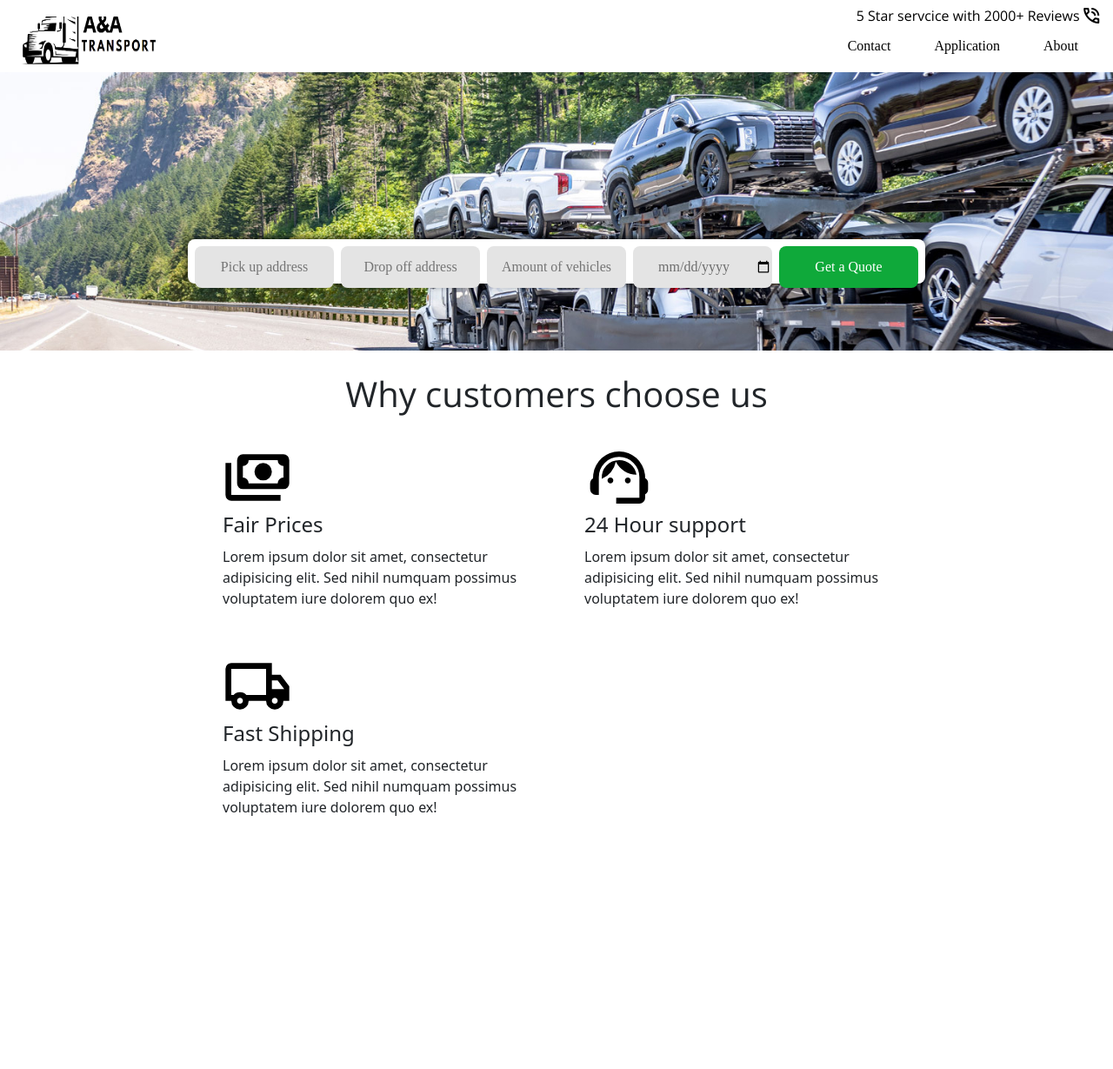
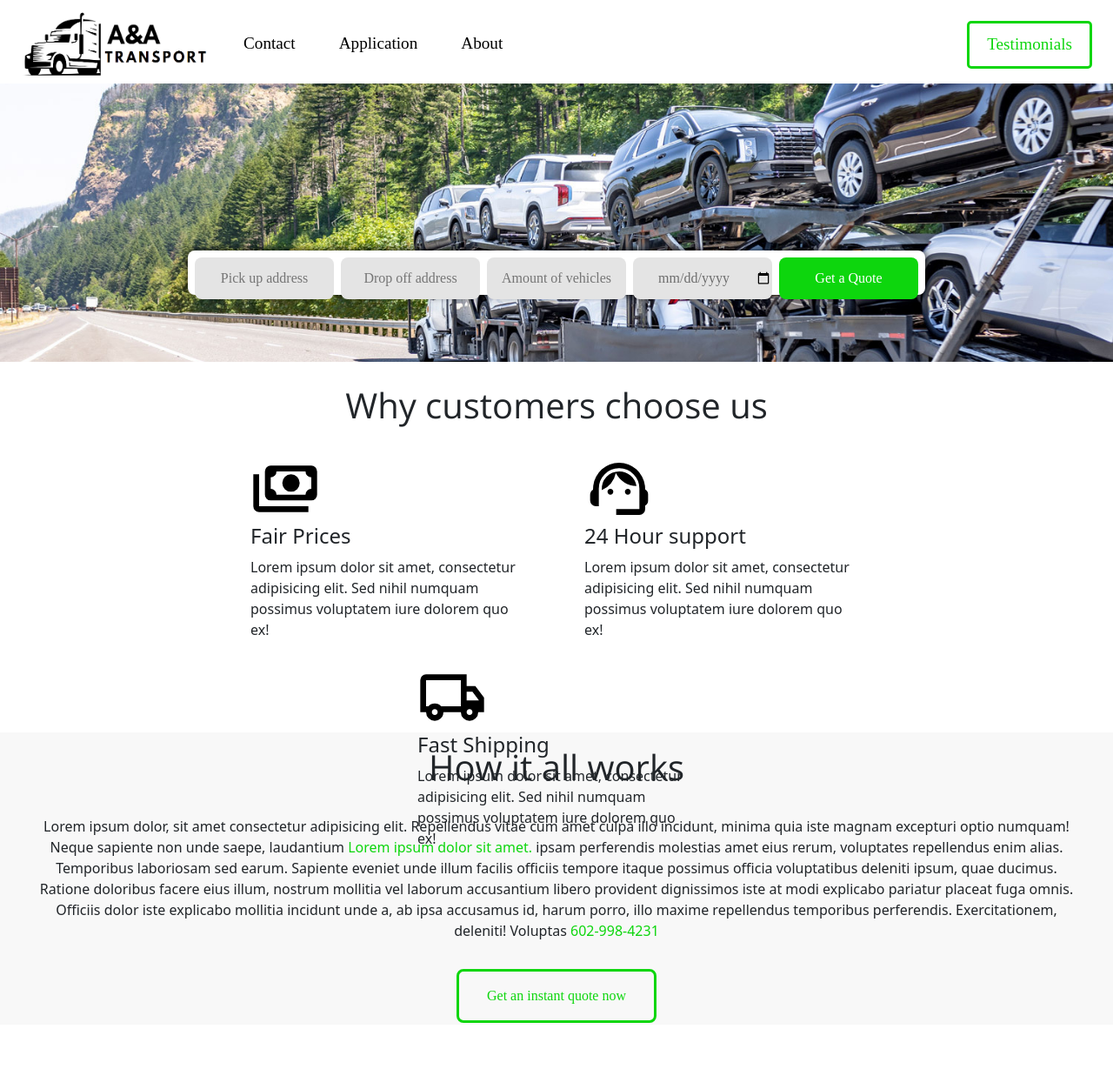
Before and after one commit to asherpage/Website-Coding-Development, a website: page index.html in a window 1280 px wide. Shown: the whole page at 87% size. After the commit the page ends 1178 px from the top, so only its background shows below. Drawn offline with nearby package versions, Linux system fonts and the light colour scheme; a web font is replaced by a local one.

Commit message:
a lot of changes to home page and re design of navbar

```diff
--- a/SCSS/home.scss
+++ b/SCSS/home.scss
@@ -26,7 +26,7 @@ display: flex;
 }
 
 .button {
-    background-color: #0fa93a;
+    background-color: #0dd60d;
     color: white;
     border: none;
     border-radius: 0.5rem;
@@ -39,7 +39,7 @@ display: flex;
     font-family: kanit;
     transition: 0.3s;
     &:hover{
-        background-color: #0d7c2c;
+        background-color: #13b413;
         transition: 0.3s;
     }
 }
@@ -110,12 +110,12 @@ display: flex;
     flex-wrap: wrap;
     justify-content: center;
     align-items: center;
-    height: 32rem;
-    width: 90rem;
+    height: 20rem;
+    width: 75rem;
   }
 
   .box {
-    width: 22rem;
+    width: 20rem;
     text-align: left;
     height: 15rem;
     margin: 0rem 2rem 0rem 2rem;
@@ -139,3 +139,35 @@ display: flex;
 ::-webkit-scrollbar-thumb {
     background: gray;
 }
+.work-container{
+  background-color: #f8f8f8;
+  display: flex;
+    justify-content: center;
+}
+.work-section{
+  margin-top: 1rem;
+  font-weight: 400;
+  width: 75rem;
+  height: 20rem;
+  text-align: center;
+  button{
+    margin-top: 1rem;
+    background-color: #f8f8f8;
+    color: #0dd60d;
+    border: 3px solid #0dd60d;
+    border-radius: 0.5rem;
+    padding: 1rem 2rem 1rem 2rem;
+    font-family: kanit;
+    transition: 0.3s;
+    &:hover{
+      background-color: #0dd60d;
+      color: #ffffff;
+      font-weight: 500;
+      transition: 0.3s;
+    }
+  }
+  span{
+    color: #0dd60d;
+    font-weight: 500;
+  }
+}
--- a/SCSS/nav.scss
+++ b/SCSS/nav.scss
@@ -3,22 +3,23 @@
     display: flex;
     justify-content: space-between;
     align-items: center;
+    left: 0;
     background-color: #ffffff; /* Change this to your desired background color */
     color: rgb(0, 0, 0); /* Change this to your desired text color */
     padding: 10px 20px;
-    height: 5vw;
+    height: 6rem;
     z-index: 9;
-    top: 1.5vw;
+    top: 0;
     position: sticky;
     font-family: kanit;
 }
 
 /* Style the logo */
 .logo img {
-    margin-top: -2rem;
+    margin-top: 0;
     max-width: 100%;
     height: 5rem;
-    width: 11rem;
+    width: 15rem;
 }
 
 /* Style the buttons container */
@@ -35,33 +36,51 @@
     padding: 10px 20px;
     border-radius: 5px;
     cursor: pointer;
-    font-size: 16px;
+    font-size: 1.2rem;
     text-decoration: none;
     font-family: kanit;
 }
 
 /* Position the buttons on the right side */
 .buttons {
-    margin-left: auto;
+    margin-right: auto;
 }
-.nav-top{
-    background-color: rgb(255, 255, 255);
-    width: 100%;
-    height: 1.5vw;
-    top: 0;
-    z-index: 10;
-    position: sticky;
-    float: right;
-    color: rgb(0, 0, 0);
-    .review{
-        position: absolute;
-        top: .5vw;
-        right: 3vw;
-        color: rgb(0, 0, 0);
-        font-family: nav;
-        font-weight: 100;
+.testi {
+    border: 3px solid #0dd60d;
+    background-color: #ffffff;
+    color: #0dd60d;
+    transition: 0.3s;
+    position: absolute;
+    right: 1.5rem;
+    /* Position the element to the right */
+    top: 1.5rem;
+    /* Adjust vertical positioning if needed */
+
+    &:hover {
+        background-color: #0dd60d;
+        color: #ffffff;
+        font-weight: 500;
+        transition: 0.3s;
     }
 }
+// .nav-top{
+//     background-color: rgb(255, 255, 255);
+//     width: 100%;
+//     height: 1.5vw;
+//     top: 0;
+//     z-index: 10;
+//     position: sticky;
+//     float: right;
+//     color: rgb(0, 0, 0);
+//     .review{
+//         position: absolute;
+//         top: .5vw;
+//         right: 3vw;
+//         color: rgb(0, 0, 0);
+//         font-family: nav;
+//         font-weight: 100;
+//     }
+// }
 .material-symbols-outlined {
     margin: .5vw .5vw;
     position: absolute;
@@ -72,3 +91,11 @@
   'GRAD' 0,
   'opsz' 24
 }
+
+.review{
+    font-family: navbold;
+    font-weight: 500;
+    position: fixed;
+    right: 1rem;
+    z-index: 20;
+}
--- a/index.html
+++ b/index.html
@@ -8,20 +8,9 @@
     <link rel="stylesheet" href="https://fonts.googleapis.com/css2?family=Material+Symbols+Outlined:opsz,wght,FILL,GRAD@20..48,100..700,0..1,-50..200" />
     <link rel="stylesheet" href="https://fonts.googleapis.com/css2?family=Material+Symbols+Outlined:opsz,wght,FILL,GRAD@20..48,100..700,0..1,-50..200" />
     <title> A&A | Home </title>
-    <style>
-        .material-symbols-outlined {
-          font-variation-settings:
-          'FILL' 0,
-          'wght' 400,
-          'GRAD' 0,
-          'opsz' 24
-        }
-        </style>
 </head>
 <body>
-    <div class="nav-top"><div class="review">5 Star servcice with 2000+ Reviews</div><span class="material-symbols-outlined">
-        phone_in_talk
-        </span></div>
+    <!-- <div class="review">5 Star servcice with 2000+ Reviews</div><span class="material-symbols-outlined">phone_in_talk</span> -->
     <nav class="navbar">
         <div class="logo">
             <img src="./images/capture.png" alt="Logo">
@@ -30,6 +19,7 @@
             <a class="nav-button" href="./contact.html">Contact</a>
             <a class="nav-button" href="./application.html">Application</a>
             <a class="nav-button" href="./about.html">About</a>
+            <a class="nav-button testi" href="">Testimonials</a>
         </div>
         </nav>
         <div class="banner-home">
@@ -61,10 +51,18 @@
                     <h2>Fast Shipping</h2>
                     <p>Lorem ipsum dolor sit amet, consectetur adipisicing elit. Sed nihil numquam possimus voluptatem iure dolorem quo ex!</p>
                 </div>
+                <!-- <div class="box"></div>
                 <div class="box"></div>
-                <div class="box"></div>
-                <div class="box"></div>
+                <div class="box"></div> -->
               </div>
+              <div class="work-container">
+              <div class="work-section">
+              <h1>How it all works</h1>
+              <p>Lorem ipsum dolor, sit amet consectetur adipisicing elit. Repellendus vitae cum amet culpa illo incidunt, minima quia iste magnam excepturi optio numquam! Neque sapiente non unde saepe, laudantium <span>Lorem ipsum dolor sit amet.</span> ipsam perferendis molestias amet eius rerum, voluptates repellendus enim alias. Temporibus laboriosam sed earum. Sapiente eveniet unde illum facilis officiis tempore itaque possimus officia voluptatibus deleniti ipsum, quae ducimus. Ratione doloribus facere eius illum, nostrum mollitia vel laborum accusantium libero provident dignissimos iste at modi explicabo pariatur placeat fuga omnis. Officiis dolor iste explicabo mollitia incidunt unde a, ab ipsa accusamus id, harum porro, illo maxime repellendus temporibus perferendis. Exercitationem, deleniti! Voluptas <span>602-998-4231</span></p>
+              <button>Get an instant quote now</button>
+            </div>
+            </div>
+        </div>
             <script
   src="https://code.jquery.com/jquery-3.7.1.js"
   integrity="sha256-eKhayi8LEQwp4NKxN+CfCh+3qOVUtJn3QNZ0TciWLP4="
```
Also changed, not shown: SCSS/home.css, SCSS/home.min.css (added), SCSS/nav.css, SCSS/nav.min.css (added), SCSS/styles.css, SCSS/styles.min.css (added), 6 other files.
